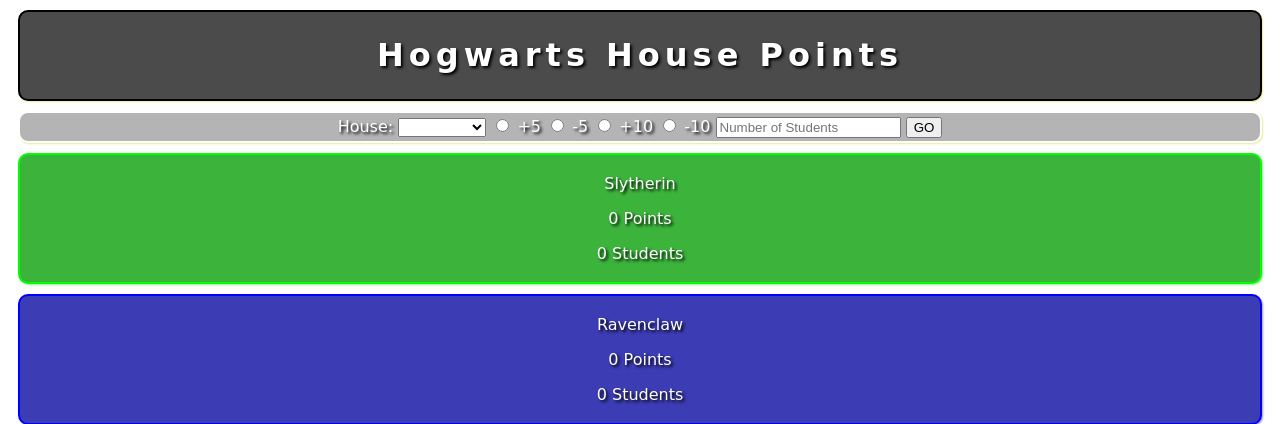
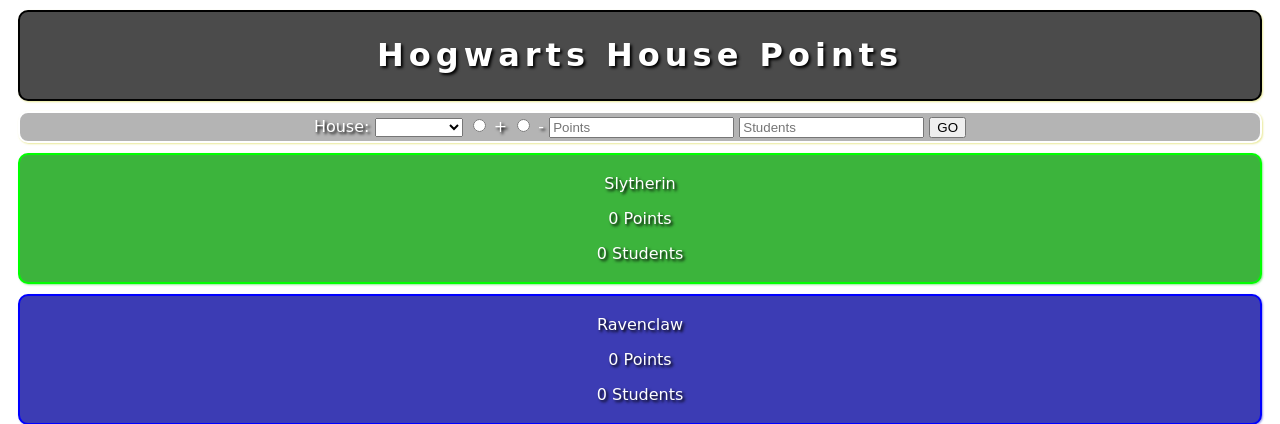
Before and after one commit to bsponny/housePointsDjango, a Django app: page / in a window 1280 px wide. Shown: the top 424 px of the page. Run offline with Django 3.2, Linux system fonts and the light colour scheme; data comes from the database, SQL or seed files in the repository.

Commit message:
updated points

```diff
--- a/housePointsApp/models.py
+++ b/housePointsApp/models.py
@@ -7,4 +7,4 @@
     students = models.IntegerField(default=0)
 
     def __str__(self):
-        return self.name + ": " + str(self.points) + "; color: " + self.color + "; id: " + str(self.id)
+        return self.name + ": " + str(self.points) + "; color: " + self.color + "; id: " + str(self.id) + "; students: " + str(self.students)
--- a/housePointsApp/templates/housePointsApp/index.html
+++ b/housePointsApp/templates/housePointsApp/index.html
@@ -22,15 +22,12 @@
 					<option value='Gryffindor' name='Gryffindor'>Gryffindor</option>
 				</select>
 
-				<input type="radio" id="add5" name="points" value="add5">
-				<label for=add5>+5</label>
-				<input type="radio" id="sub5" name="points" value="sub5">
-				<label for=sub5>-5</label>
-				<input type="radio" id="add10" name="points" value="add10">
-				<label for=add10>+10</label>
-				<input type="radio" id="sub10" name="points" value="sub10">
-				<label for=sub10>-10</label>
-				<input type="number" id="students" name="students" placeholder="Number of Students">
+				<input type="radio" id="add" name="operation" value="add">
+				<label for=add>+</label>
+				<input type="radio" id="sub" name="operation" value="sub">
+				<label for=sub>-</label>
+				<input type="number" id="points" name="points" placeholder="Points">
+				<input type="number" id="students" name="students" placeholder="Students">
 
 				<input type=submit value=GO>
 			</form>
--- a/housePointsApp/templates/housePointsApp/reset.html
+++ b/housePointsApp/templates/housePointsApp/reset.html
@@ -23,6 +23,12 @@
 			</a>
 		</div>
 		<div class="white box">
+			<h2>Do you want to reset all?<h2>
+			<a href="{% url 'confirmAll' %}">
+				<h3>Confirm</h3>
+			</a>
+		</div>
+		<div class="white box">
 			<a href="{% url 'index' %}">
 				<h3>Back</h3>
 			</a>
--- a/housePointsApp/urls.py
+++ b/housePointsApp/urls.py
@@ -7,4 +7,5 @@
         path('reset/', views.reset, name='reset'),
         path('confirmPoints/', views.confirmPoints, name='confirmPoints'),
         path('confirmStudents/', views.confirmStudents, name='confirmStudents'),
+        path('confirmAll/', views.confirmAll, name='confirmAll'),
 ]
--- a/housePointsApp/views.py
+++ b/housePointsApp/views.py
@@ -12,21 +12,18 @@
 
 def addPoints(request):
     houseName = request.POST.get('houseName')
+    operation = request.POST.get('operation')
     points = request.POST.get('points')
     students = request.POST.get('students')
 
-    if houseName == '' or points == '':
+    if houseName == '':
         return HttpResponseRedirect('/')
 
     house = get_object_or_404(House, name=houseName)
-    if points == 'add5':
-        house.points += 5
-    elif points == 'sub5':
-        house.points -= 5
-    elif points == 'add10':
-        house.points += 10
-    elif points == 'sub10':
-        house.points -= 10
+    if operation == 'add':
+        house.points += int(points)
+    elif operation == 'sub':
+        house.points -= int(points)
 
     if students != '':
         house.students = students
@@ -54,3 +51,9 @@
         house.save()
 
     return HttpResponseRedirect('/')
+
+def confirmAll(request):
+    confirmPoints(request)
+    confirmStudents(request)
+
+    return HttpResponseRedirect('/')
```
